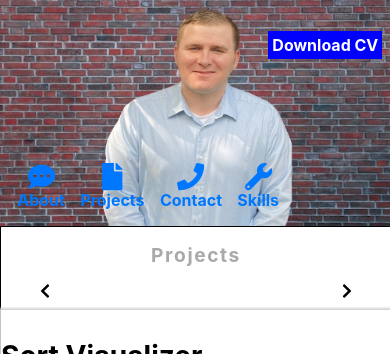
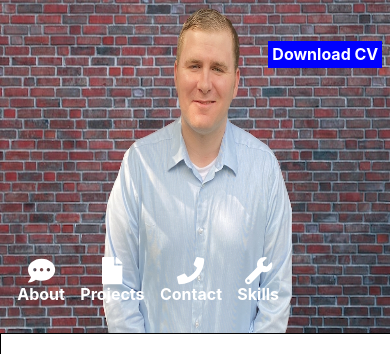
Before and after one commit to cgiroux86/portfolio, a React (Create React App) app in the folder cgiroux-portfolio/: page /projects in a window 390 px wide. Shown: the top 354 px of the page. Built offline with nearby package versions, Linux system fonts and the light colour scheme.

Commit message:
changing height of header image for mobile

```diff
--- a/cgiroux-portfolio/src/App.css
+++ b/cgiroux-portfolio/src/App.css
@@ -338,7 +338,7 @@ body,
     width: 75%;
     font-size: 0.5rem;
     position: absolute;
-    top: 75%;
+    top: 80%;
     left: 0.5%;
     color: rgb(101, 101, 101);
     font-weight: bold;
@@ -395,12 +395,12 @@ body,
   }
 
   .header_pic {
-    width: 100vw;
+    width: 100%;
     height: 100%;
   }
   .contact_wrapper {
     width: 100%;
-    margin: 7% 0;
+    margin: 12% 0;
   }
   .contact_card {
     width: 100%;
@@ -423,9 +423,9 @@ body,
     /* margin: 5%; */
   }
   .header_wrapper {
-    height: 30%;
+    height: 45%;
     width: 100%;
-    margin: -7% auto;
+    margin: -12% auto;
   }
   .hello {
     font-size: 1.8rem;
@@ -443,7 +443,7 @@ body,
   }
   .projects_container {
     width: 100%;
-    margin: 7% 0;
+    margin: 12% 0;
   }
   .projects_card {
     width: 100vw;
@@ -522,12 +522,12 @@ body,
   .mobile_type {
     margin: 0;
     font-size: 1rem;
-    color: rgb(0, 119, 255);
+    color: white;
     font-weight: bold;
     text-decoration: none;
   }
   .mobile_link {
-    color: rgb(0, 119, 255);
+    color: white;
     text-decoration: none;
     font-size: 1.7rem;
     display: flex;
```
